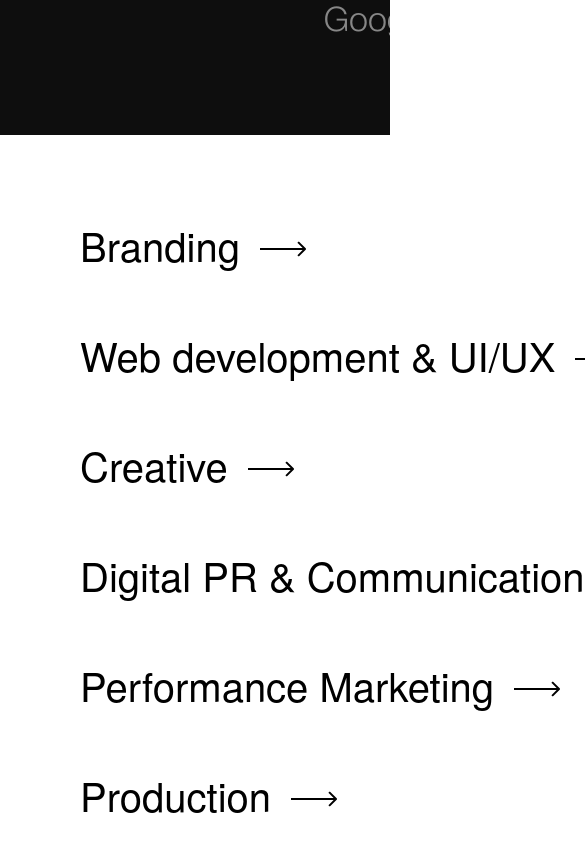
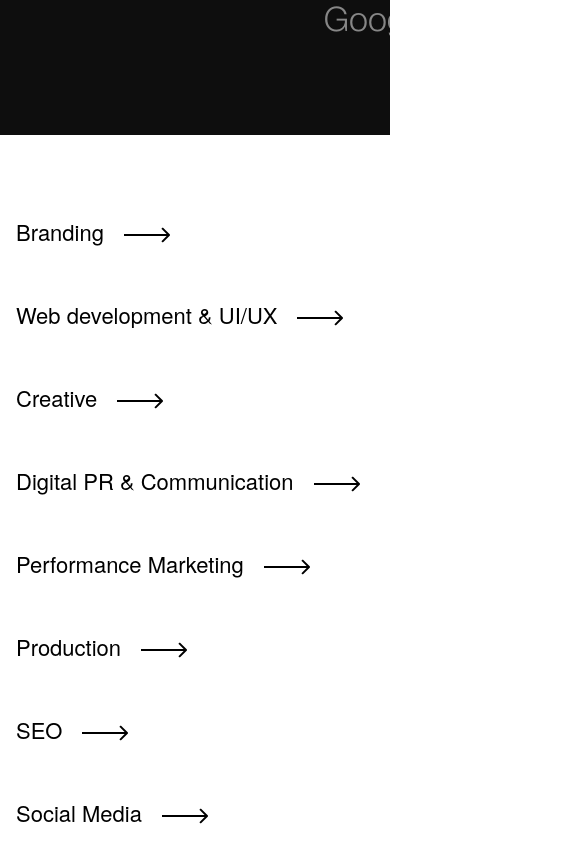
Before and after one commit to Jumair-aj/haris-co-agency, a React (Create React App) app: page / in a window 390 px wide. Shown: the part 2220-3064 px from the top of the page, 585 px wide, since content can reach past the window. Built offline with nearby package versions, Linux system fonts and the light colour scheme; a web font is replaced by a local one.

Commit message:
blog,footer,features section responsive completed

```diff
--- a/src/components/BlogSection.jsx
+++ b/src/components/BlogSection.jsx
@@ -8,63 +8,63 @@ import { MoveRight } from "lucide-react";
 
 export const BlogSection = () => {
   return (
-    <div className="px-[80px] bg-black ">
-      <div className="py-[57px] ">
-        <p className="text-[40px] font-medium text-white">
+    <div className="px-4 lg:px-[80px] bg-[#141414] ">
+      <div className="py-12 lg:py-[57px] ">
+        <p className="text-[32px] lg:text-[40px] font-medium text-white">
           Latest News & Blogs
         </p>
       </div>
 
-      <div className="  flex gap-[81px] pb-[81px] w-full border-b" style={{ borderColor: "rgba(255, 255, 255, 0.55)" }}>
+      <div className="flex flex-col lg:flex-row gap-5 lg:gap-[81px] pb-[40px] lg:pb-[81px] w-full border-b" style={{ borderColor: "rgba(255, 255, 255, 0.55)" }}>
         <div>
           <img src={Blog1} alt="" />
         </div>
         <div className="flex flex-col justify-between">
-          <div className="flex flex-col">
-            <p className="text-[50px] font-medium text-white ">
+          <div className="flex flex-col gap-3">
+            <p className=" text-[32px] lg:text-[50px] font-medium text-white ">
               Styling an online presence for Disha Creationz!
             </p>
-            <p className="text-[24px] text-white/55">Web Development & UI/UX</p>
+            <p className="text-[20px] tlg:ext-[24px] text-white/55 mb-10">Web Development & UI/UX</p>
           </div>
           <div>
-            <p className="text-white/55 text-[24px]">
+            <p className="text-white/55 text-[20px] lg:text-[24px]">
               November 07, 2024 . 6 min read{" "}
             </p>
           </div>
         </div>
       </div>
 
-      <div className="flex mt-[105px] gap-[81px] pb-[81px] w-full border-b" style={{ borderColor: "rgba(255, 255, 255, 0.55)" }}>
+      <div className="flex flex-col lg:flex-row mt-[105px] gap-5 lg:gap-[81px] pb-[40px] lg:pb-[81px] w-full border-b" style={{ borderColor: "rgba(255, 255, 255, 0.55)" }}>
         <div>
           <img src={Blog2} alt="" />
         </div>
         <div className="flex flex-col justify-between">
-          <div className="flex flex-col">
-            <p className="text-[50px] font-medium text-white ">
+          <div className="flex flex-col gap-3">
+            <p className="text-[32px] lg:text-[50px] font-medium text-white ">
               Styling an online presence for Disha Creationz!
             </p>
-            <p className="text-[24px] text-white/55">Web Development & UI/UX</p>
+            <p className="text-[20px] lg:text-[24px] text-white/55 mb-10">Web Development & UI/UX</p>
           </div>
           <div>
-            <p className="text-white/55 text-[24px]">
+            <p className="text-white/55 text-[20px] lg:text-[24px]">
               November 07, 2024 . 6 min read{" "}
             </p>
           </div>
         </div>
       </div>
-      <div className="flex mt-[105px] gap-[81px] pb-[81px] w-full " >
+      <div className="flex flex-col lg:flex-row mt-[105px] gap-5 lg:gap-[81px] pb-[40px] lg:pb-[81px] w-full " >
         <div>
           <img src={Blog3} alt="" />
         </div>
         <div className="flex flex-col justify-between">
-          <div className="flex flex-col">
-            <p className="text-[50px] font-medium text-white ">
+          <div className="flex flex-col gap-3">
+            <p className="text-[32px] lg:text-[50px] font-medium text-white ">
               Styling an online presence for Disha Creationz!
             </p>
-            <p className="text-[24px] text-white/55">Web Development & UI/UX</p>
+            <p className="text-[20px] lg:text-[24px] text-white/55 mb-10">Web Development & UI/UX</p>
           </div>
           <div>
-            <p className="text-white/55 text-[24px]">
+            <p className="text-white/55 text-[20px] lg:text-[24px]">
               November 07, 2024 . 6 min read{" "}
             </p>
           </div>
--- a/src/components/FeatureSection.jsx
+++ b/src/components/FeatureSection.jsx
@@ -14,52 +14,52 @@ export default function FeatureSection() {
   const [isHovered, setIsHovered] = useState('')
 
   return (
-    <div className={` h-full p-[80px]  flex justify-between items-center relative ${isHovered ? 'featureGradient' : ''}`}>
+    <div className={` h-full w-full py-[80px] px-[16px] md:px-[40px] lg:p-[80px]  flex justify-between items-center relative ${isHovered ? 'featureGradient' : ''}`}>
       <div className="flex flex-col  gap-[50px] h-full">
         <div className={`flex gap-[20px] cursor-pointer items-center ${isHovered == "branding" && 'translate-x-10'}`} onMouseEnter={() => setIsHovered('branding')} onMouseLeave={() => setIsHovered('')} >
-          <p className={`text-nowrap text-[40px] text-black font-medium ${isHovered == "branding" ? 'text-white' : isHovered && ' text-white/55'}`}>
+          <p className={`text-nowrap text-[22px] lg:text-[40px] text-black font-medium ${isHovered == "branding" ? 'text-white' : isHovered && ' text-white/55'}`}>
             Branding
           </p>
           <RightArrow color={isHovered == "branding" ? 'white' : isHovered ? '#ffffff55' : 'black'} />
         </div>
         <div className={`flex gap-[20px] cursor-pointer items-center ${isHovered == "web" && 'translate-x-10'}`} onMouseEnter={() => setIsHovered('web')} onMouseLeave={() => setIsHovered('')}>
-          <p className={`text-nowrap text-[40px] text-black font-medium ${isHovered == "web" ? 'text-white' : isHovered && ' text-white/55'}`}>
+          <p className={`text-nowrap text-[22px] lg:text-[40px] text-black font-medium ${isHovered == "web" ? 'text-white' : isHovered && ' text-white/55'}`}>
             Web development & UI/UX
           </p>
           <RightArrow color={isHovered == "web" ? 'white' : isHovered ? '#ffffff55' : 'black'} />
 
         </div>
         <div className={`flex gap-[20px] cursor-pointer items-center ${isHovered == "creative" && 'translate-x-10'}`} onMouseEnter={() => setIsHovered('creative')} onMouseLeave={() => setIsHovered('')}>
-          <p className={`text-nowrap text-[40px] text-black font-medium ${isHovered == "creative" ? 'text-white' : isHovered && ' text-white/55'}`}>Creative</p>
+          <p className={`text-nowrap text-[22px] lg:text-[40px] text-black font-medium ${isHovered == "creative" ? 'text-white' : isHovered && ' text-white/55'}`}>Creative</p>
           <RightArrow color={isHovered == "creative" ? 'white' : isHovered ? '#ffffff55' : 'black'} />
 
         </div>
         <div className={`flex gap-[20px] cursor-pointer items-center ${isHovered == "digital" && 'translate-x-10'}`} onMouseEnter={() => setIsHovered('digital')} onMouseLeave={() => setIsHovered('')}>
-          <p className={`text-nowrap text-[40px] text-black font-medium ${isHovered == "digital" ? 'text-white' : isHovered && ' text-white/55'}`}>
+          <p className={`text-nowrap text-[22px] lg:text-[40px] text-black font-medium ${isHovered == "digital" ? 'text-white' : isHovered && ' text-white/55'}`}>
             Digital PR & Communication
           </p>
           <RightArrow color={isHovered == "digital" ? 'white' : isHovered ? '#ffffff55' : 'black'} />
 
         </div>
         <div className={`flex gap-[20px] cursor-pointer items-center ${isHovered == "performance" && 'translate-x-10'}`} onMouseEnter={() => setIsHovered('performance')} onMouseLeave={() => setIsHovered('')}>
-          <p className={`text-nowrap text-[40px] text-black font-medium ${isHovered == "performance" ? 'text-white' : isHovered && ' text-white/55'}`}>
+          <p className={`text-nowrap text-[22px] lg:text-[40px] text-black font-medium ${isHovered == "performance" ? 'text-white' : isHovered && ' text-white/55'}`}>
             Performance Marketing
           </p>
           <RightArrow color={isHovered == "performance" ? 'white' : isHovered ? '#ffffff55' : 'black'} />
 
         </div>
         <div className={`flex gap-[20px] cursor-pointer items-center ${isHovered == "production" && 'translate-x-10'}`} onMouseEnter={() => setIsHovered('production')} onMouseLeave={() => setIsHovered('')}>
-          <p className={`text-nowrap text-[40px] text-black font-medium ${isHovered == "production" ? 'text-white' : isHovered && ' text-white/55'}`}>Production</p>
+          <p className={`text-nowrap text-[22px] lg:text-[40px] text-black font-medium ${isHovered == "production" ? 'text-white' : isHovered && ' text-white/55'}`}>Production</p>
           <RightArrow color={isHovered == "production" ? 'white' : isHovered ? '#ffffff55' : 'black'} />
 
         </div>
         <div className={`flex gap-[20px] cursor-pointer items-center ${isHovered == "seo" && 'translate-x-10'}`} onMouseEnter={() => setIsHovered('seo')} onMouseLeave={() => setIsHovered('')}>
-          <p className={`text-nowrap text-[40px] text-black font-medium ${isHovered == "seo" ? 'text-white' : isHovered && ' text-white/55'}`}>SEO</p>
+          <p className={`text-nowrap text-[22px] lg:text-[40px] text-black font-medium ${isHovered == "seo" ? 'text-white' : isHovered && ' text-white/55'}`}>SEO</p>
           <RightArrow color={isHovered == "seo" ? 'white' : isHovered ? '#ffffff55' : 'black'} />
 
         </div>
         <div className={`flex gap-[20px] cursor-pointer items-center ${isHovered == "social" && 'translate-x-10'}`} onMouseEnter={() => setIsHovered('social')} onMouseLeave={() => setIsHovered('')}>
-          <p className={`text-nowrap text-[40px] text-black font-medium ${isHovered == "social" ? 'text-white' : isHovered && ' text-white/55'}`}>Social Media</p>
+          <p className={`text-nowrap text-[22px] lg:text-[40px] text-black font-medium ${isHovered == "social" ? 'text-white' : isHovered && ' text-white/55'}`}>Social Media</p>
           <RightArrow color={isHovered == "branding" ? 'white' : isHovered ? '#ffffff55' : 'black'} />
 
         </div>
@@ -145,7 +145,7 @@ export default function FeatureSection() {
                           </div>
                         )
                           :
-                          <p className="text-[230px] text-black font-bold tracking-[-4.5mm] font-[sans-serif]  " >Fearless</p>
+                          <p className="text-[230px] text-black font-bold tracking-[-4.5mm] font-[sans-serif]  hidden lg:flex" >Fearless</p>
         }
       </div>
     </div>
--- a/src/components/Footer.jsx
+++ b/src/components/Footer.jsx
@@ -6,12 +6,12 @@ import Logo from "@/assets/images/Haris&Co-black.svg";
 
 const Footer = () => {
   return (
-    <div className="px-[80px] pt-[44px] bg-white">
-      <div className="flex w-full justify-between">
+    <div className="px-[16px] md:px-[40px] lg:px-[80px] pt-[44px] bg-white text-nowrap">
+      <div className="flex w-full justify-between flex-col md:flex-row gap-[50px]">
         <div className="w-[30%] flex flex-col gap-7">
           <div className="">
             <p className="text-[40px] text-black font-[thin]">Let’s Connect</p>
-            <p className="text-[55px] text-black/65 font-medium leading-none">
+            <p className="text-[48px] text-black/65 font-medium leading-none">
               bd@harisand.co
             </p>
           </div>
@@ -25,9 +25,9 @@ const Footer = () => {
         <div className=" items-start">
           <div className="flex w-fit flex-col items-start">
             <div className="w-fit h-full flex ">
-              <img className="h-full w-[870px] lg:w--[750px]" src={Logo} alt="Haris&Co" />
+              <img className="h-full w-[350px] md:w-[500px] lg:w-[750px]" src={Logo} alt="Haris&Co" />
             </div>
-            <div className="flex justify-between gap-[60px] mt-[40px] *:font-[thin] w-full">
+            <div className="flex justify-evenly md:justify-between gap-[35px] md:gap-[60px] mt-[40px] *:font-[thin] w-full flex-wrap">
               <p className="text-[18px]">Services</p>
               <p className="text-[18px]">Works</p>
               <p className="text-[18px]">Clients</p>
@@ -40,8 +40,8 @@ const Footer = () => {
           </div>
         </div>
       </div>
-      <div className="mt-[115px] flex justify-between mb-[40px] text-black/55 text-lg font-medium">
-        <div className=" flex gap-[60px]">
+      <div className="mt-[50px] md:mt-[80px] lg:mt-[115px] flex justify-between mb-[40px] text-black/55 text-lg font-medium items-end">
+        <div className=" flex gap-4 md:gap-[40px] lg:gap-[60px] flex-col md:flex-row">
           <p>Privacy</p>
           <p>Terms & Conditions</p>
         </div>
```
